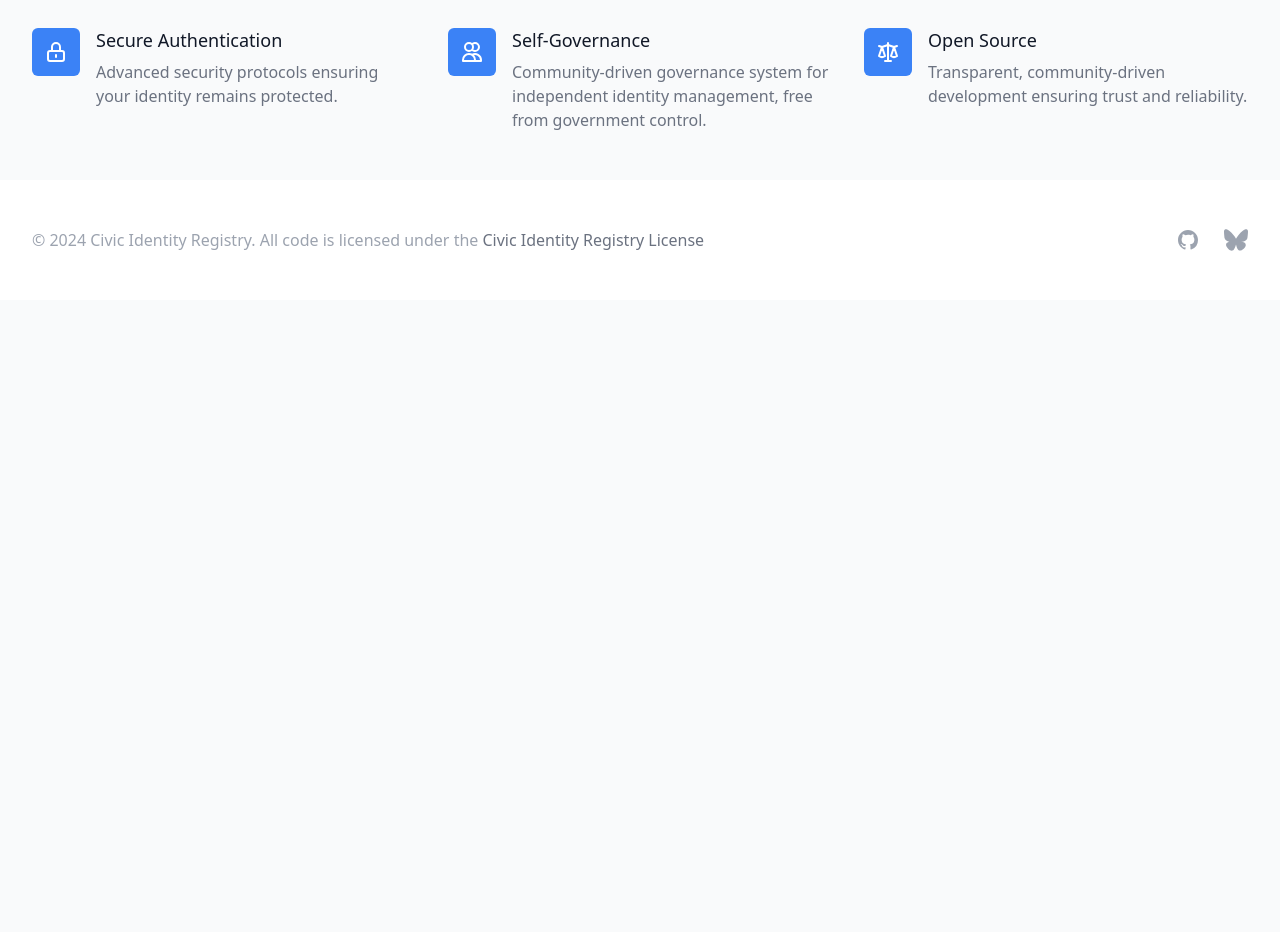
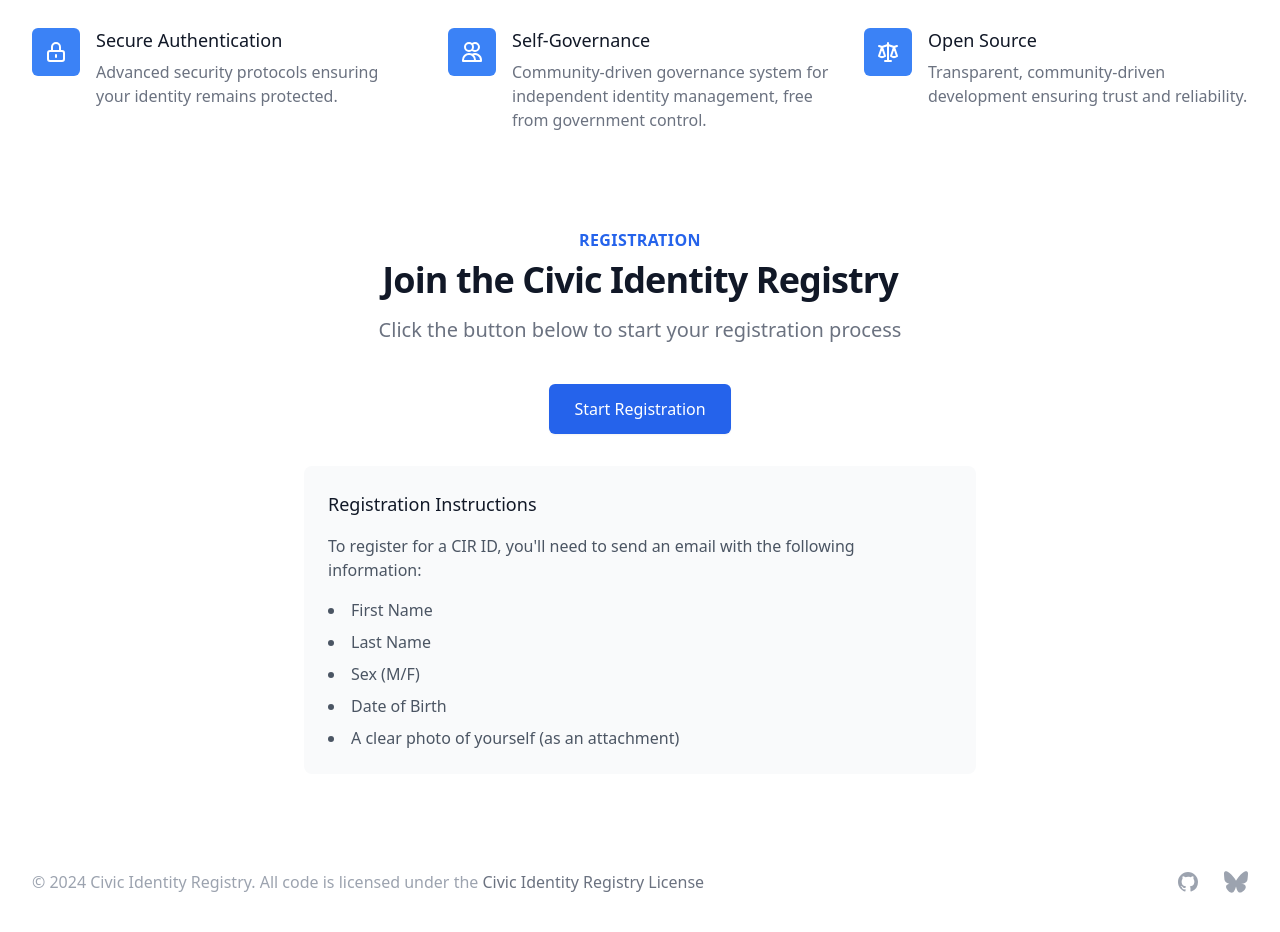
Before and after one commit to Civic-Identity-Registry/website, a plain HTML site: page index.html in a window 1280 px wide. Shown: the part 726-1658 px from the top of the page. Before the commit the page ends 1026 px from the top, so only its background shows below. Drawn offline with nearby package versions, Linux system fonts and the light colour scheme.

Commit message:
register

```diff
--- a/index.html
+++ b/index.html
@@ -102,7 +102,7 @@
       </div>
     </div>
 
-    <div class="py-12 bg-gray-50">
+    <div class="py-12 bg-white">
       <div class="max-w-7xl mx-auto px-4 sm:px-6 lg:px-8">
         <div class="lg:text-center">
           <h2
@@ -206,6 +206,65 @@
       </div>
     </div>
 
+    <div class="py-12 bg-white">
+      <div class="max-w-7xl mx-auto px-4 sm:px-6 lg:px-8">
+        <div class="lg:text-center">
+          <h2
+            class="text-base text-blue-600 font-semibold tracking-wide uppercase"
+          >
+            Registration
+          </h2>
+          <p
+            class="mt-2 text-3xl leading-8 font-extrabold tracking-tight text-gray-900 sm:text-4xl"
+          >
+            Join the Civic Identity Registry
+          </p>
+          <p class="mt-4 max-w-2xl text-xl text-gray-500 lg:mx-auto">
+            Click the button below to start your registration process
+          </p>
+        </div>
+
+        <div class="mt-10 flex justify-center">
+          <button
+            onclick="openRegistrationEmail()"
+            class="inline-flex items-center px-6 py-3 border border-transparent text-base font-medium rounded-md shadow-sm text-white bg-blue-600 hover:bg-blue-700 focus:outline-none focus:ring-2 focus:ring-offset-2 focus:ring-blue-500"
+          >
+            Start Registration
+          </button>
+        </div>
+
+        <div class="mt-8 max-w-2xl mx-auto">
+          <div class="bg-gray-50 rounded-lg p-6">
+            <h3 class="text-lg font-medium text-gray-900 mb-4">
+              Registration Instructions
+            </h3>
+            <p class="text-gray-600 mb-4">
+              To register for a CIR ID, you'll need to send an email with the
+              following information:
+            </p>
+            <ul class="list-disc list-inside text-gray-600 space-y-2">
+              <li>First Name</li>
+              <li>Last Name</li>
+              <li>Sex (M/F)</li>
+              <li>Date of Birth</li>
+              <li>A clear photo of yourself (as an attachment)</li>
+            </ul>
+          </div>
+        </div>
+      </div>
+    </div>
+
+    <script>
+      function openRegistrationEmail() {
+        const emailBody = `Please fill in your information below:`;
+
+        const mailtoLink = `mailto:register@civicidentity.org?subject=CIR Registration&body=${encodeURIComponent(
+          emailBody
+        )}`;
+        window.location.href = mailtoLink;
+      }
+    </script>
+
     <footer class="bg-white">
       <div
         class="max-w-7xl mx-auto py-12 px-4 sm:px-6 md:flex md:items-center md:justify-between lg:px-8"
```
